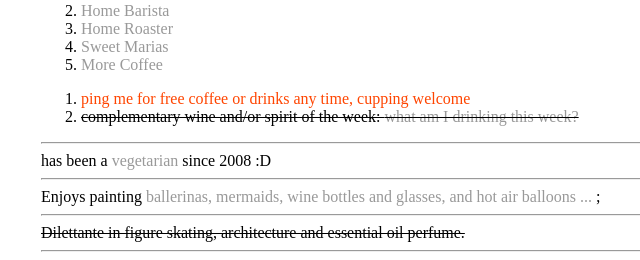
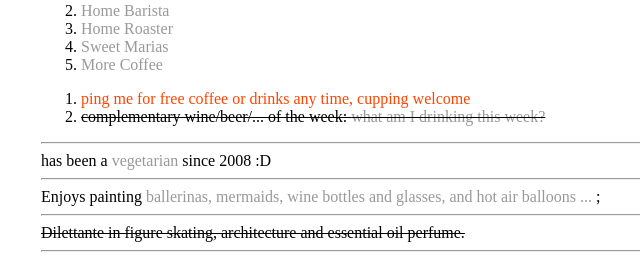
Before and after one commit to shenglih/shenglih.github.io, a Jekyll site: the page built from misc/index.html, in a window 1280 px wide, cut to the strip 1031-1291 px from the top of the page. Shown: the whole strip, without its empty margins (151-791 px from the left). Built offline with Jekyll 4.4.1, drawn with Linux system fonts in a browser that asks for light colours.

Commit message:
Update index.html

```diff
--- a/misc/index.html
+++ b/misc/index.html
@@ -60,7 +60,7 @@
 	</ol>
 	<ol>
 		<li><span style="color:orangered;">ping me for free coffee or drinks any time, cupping welcome</span></li>
-		<del><li> complementary wine and/or spirit of the week: <a href="https://delectable.com/@meredithhu"> what am I drinking this week? </a></li></del>
+		<del><li> complementary wine/beer/... of the week: <a href="https://delectable.com/@meredithhu"> what am I drinking this week? </a></li></del>
 	</ol>
 
 	<hr>
```
